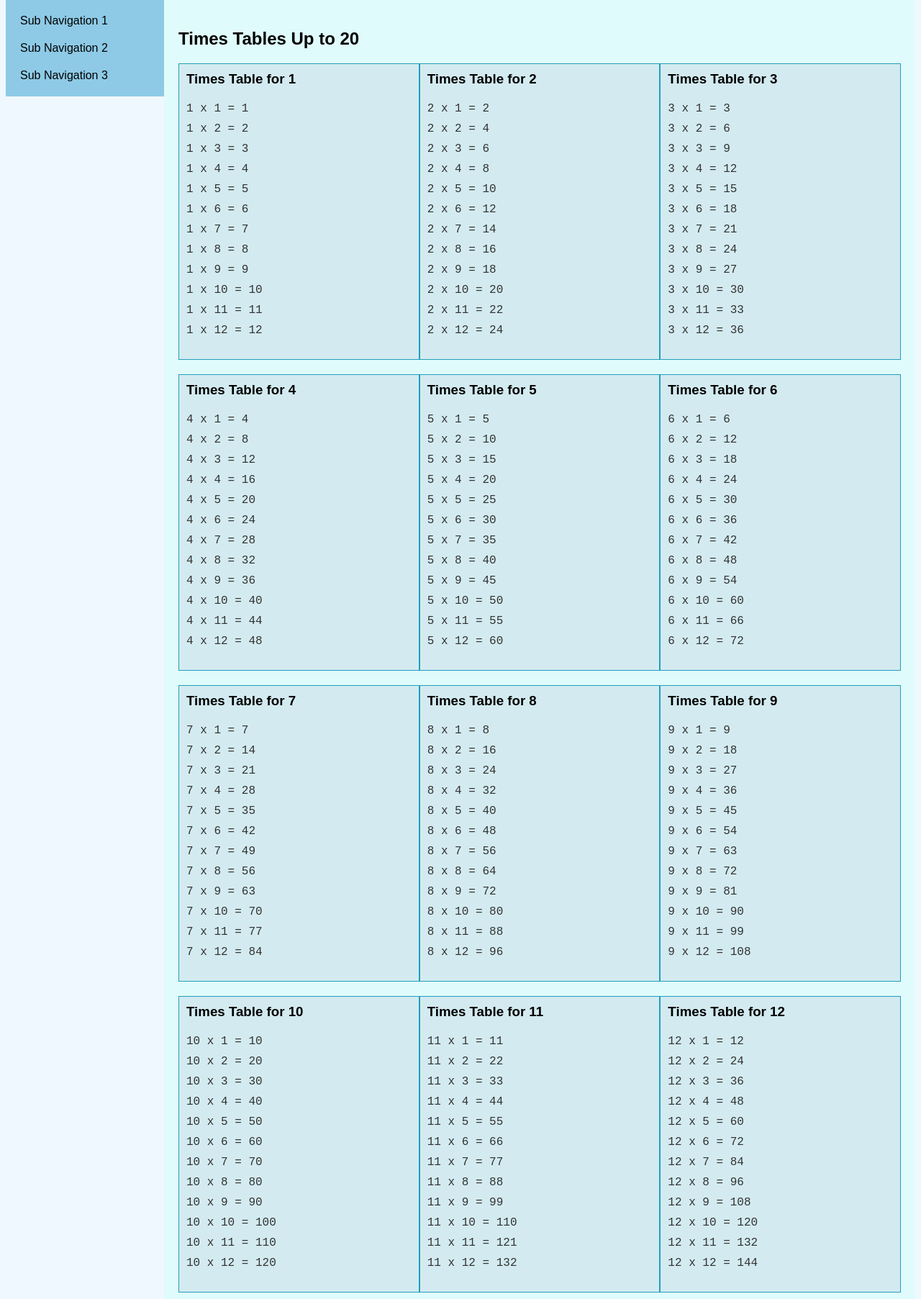
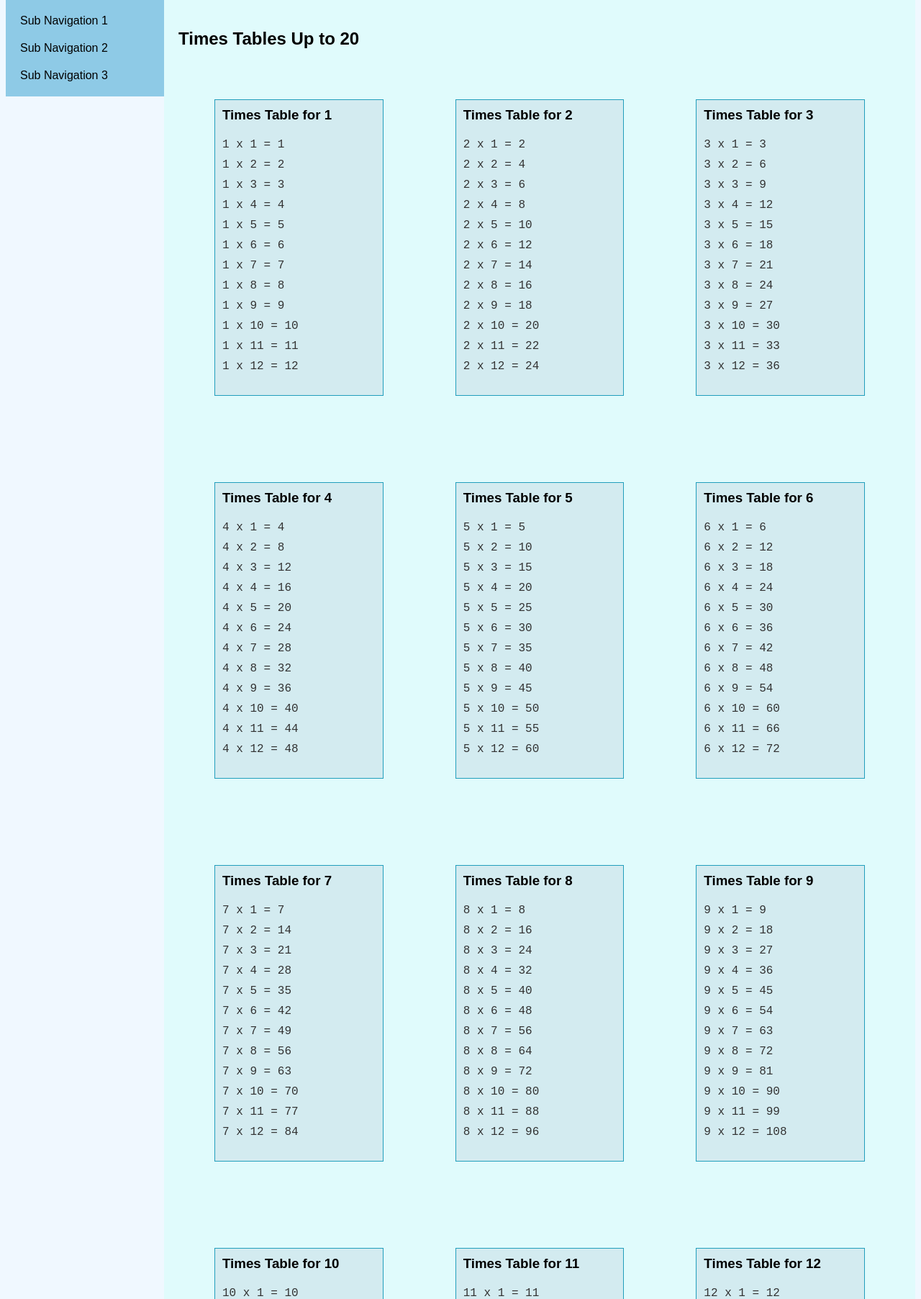
Before and after one commit to ibharatsharma/young-learners, a Flask app: page /times-tables/ in a window 1280 px wide. Shown: the part 146-1951 px from the top of the page at 72% size. Run offline with Flask 3, Linux system fonts and the light colour scheme.

Commit message:
Updated styling

```diff
--- a/static/css/styles.css
+++ b/static/css/styles.css
@@ -92,11 +92,12 @@ td {
 
 .grid-item {
     flex: 1;
-    min-width: calc(33.33% - 20px);
+    min-width: calc(20% - 20px);
     box-sizing: border-box;
     background-color: #d3ebf0;
     padding: 10px;
     border: 1px solid #219ebc;
+    margin: 50px;
 }
 
 .grid-item h3 {
```
